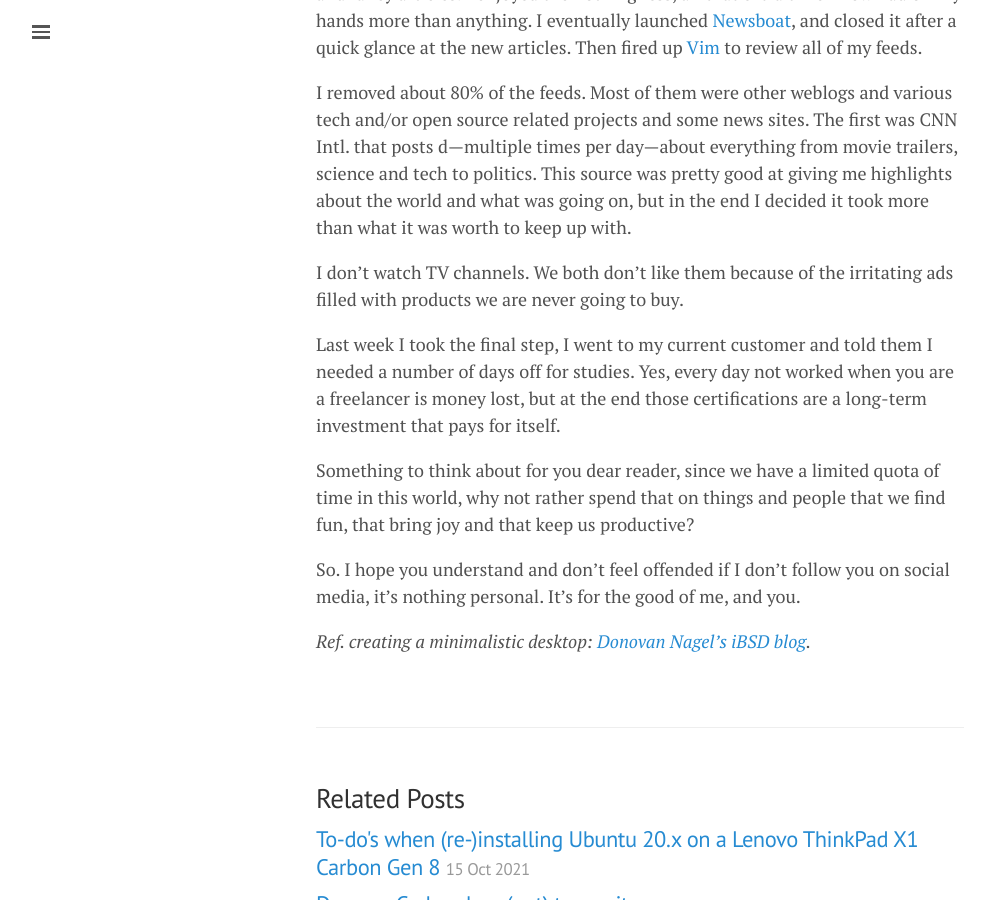
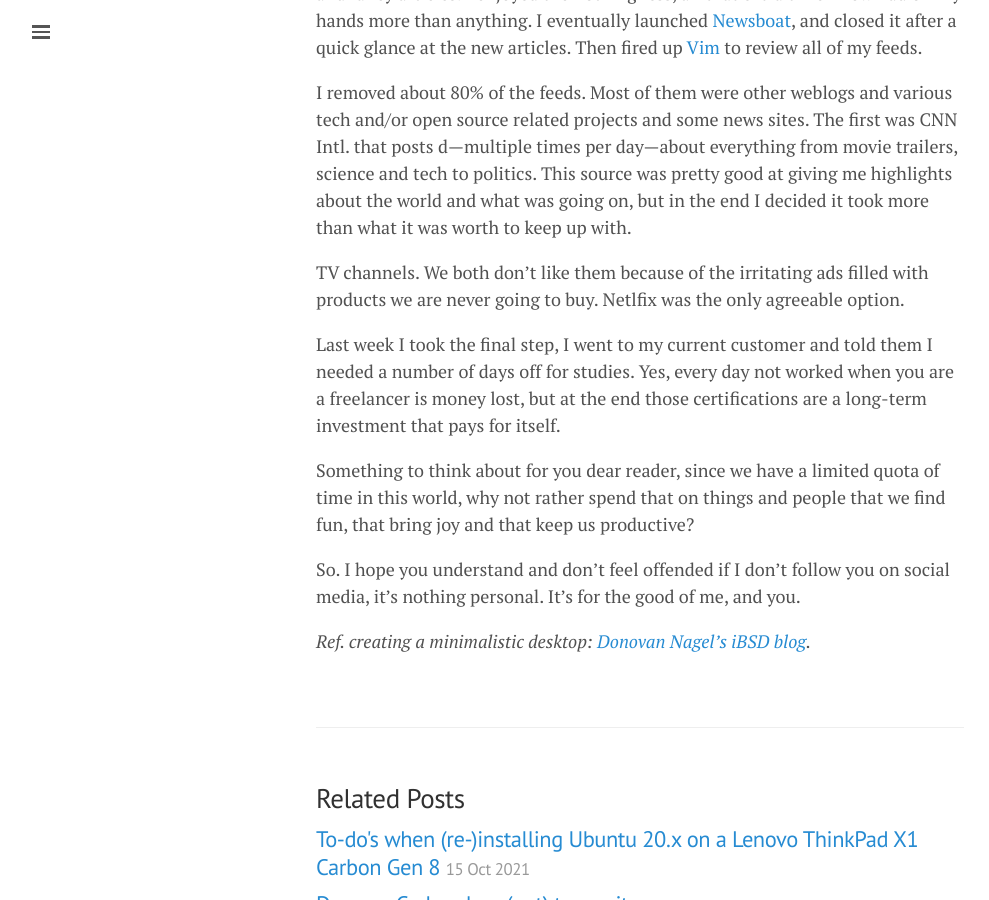
Before and after one commit to lgeurts/lgeurts.github.io, a Jekyll site: the page built from _posts/2021-11-09-why-i-decided-to-limit-my-social-presence.md, in a window 1280 px wide and 900 px high, scrolled down 1561 px. Shown: the whole window, without its empty margins (0-989 px from the left). Built offline with Jekyll 4.4.1, drawn with Linux system fonts in a browser that asks for light colours; nearby versions of some CDN libraries; comment, search, counter and statistics services are not loaded.

Commit message:
Update 2021-11-09-why-i-decided-to-limit-my-social-presence.md

```diff
--- a/_posts/2021-11-09-why-i-decided-to-limit-my-social-presence.md
+++ b/_posts/2021-11-09-why-i-decided-to-limit-my-social-presence.md
@@ -30,7 +30,7 @@ Now .... when it comes to social media, I’m that person who can’t just leave
 
 I removed about 80% of the feeds. Most of them were other weblogs and various tech and/or open source related projects and some news sites. The first was CNN Intl. that posts d—multiple times per day—about everything from movie trailers, science and tech to politics. This source was pretty good at giving me highlights about the world and what was going on, but in the end I decided it took more than what it was worth to keep up with.
 
-I don't watch TV channels. We both don't like them because of the irritating ads filled with products we are never going to buy.
+TV channels. We both don't like them because of the irritating ads filled with products we are never going to buy. Netlfix was the only agreeable option.
 
 Last week I took the final step, I went to my current customer and told them I needed a number of days off for studies. Yes, every day not worked when you are a freelancer is money lost, but at the end those certifications are a long-term investment that pays for itself.
 
```
